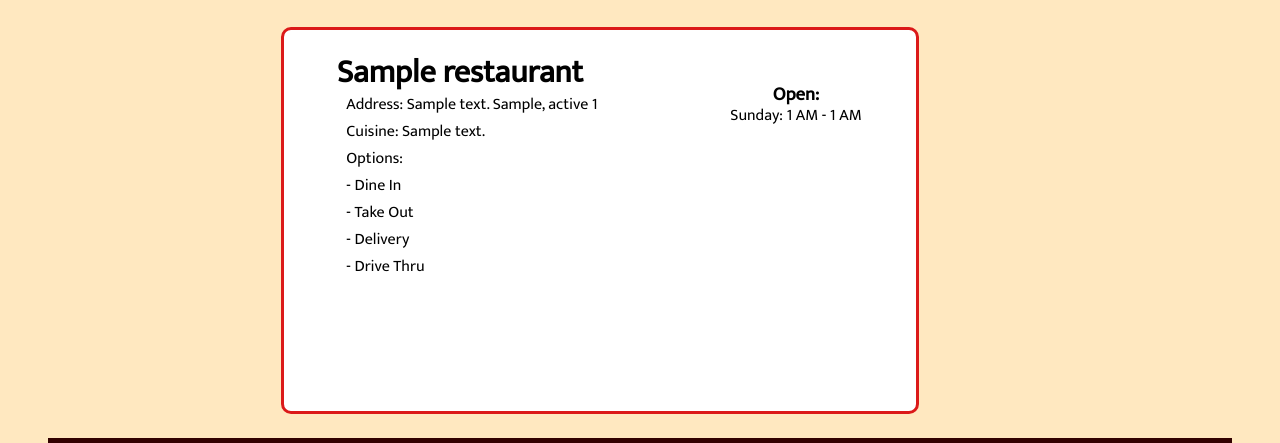
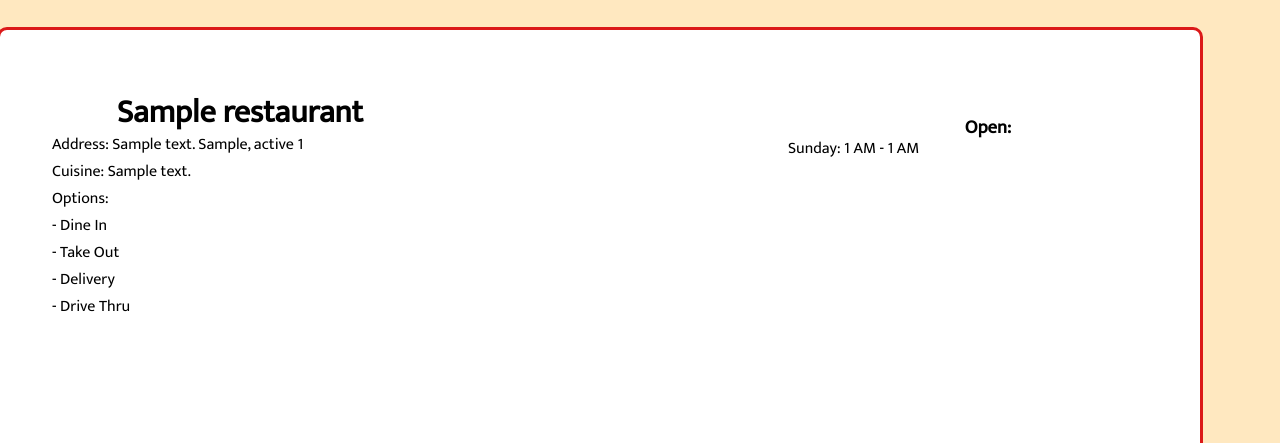
Before and after one commit to jvpati17/hole-in-the-wall, a Django app: page /restaurants/1/ in a window 1280 px wide. Shown: the part 197-640 px from the top of the page. Run offline with Django 3.2, Linux system fonts and the light colour scheme; tables that the repository leaves empty hold one stand-in row (values such as "Sample post").

Commit message:
fix alignment on restaurant details page

```diff
--- a/main_app/static/css/style.css
+++ b/main_app/static/css/style.css
@@ -92,10 +92,6 @@ h2 {
     text-align: center;
 }
 
-h3 {
-    margin-top: -1vh;
-}
-
 p {
     text-align: justify;
 }
@@ -118,7 +114,7 @@ p {
 }
 
 .rest-section {
-    width: 100vh;
+    width: 150vh;
     margin-right: 10vh;
     display: flex;
     flex-direction: row;
@@ -133,6 +129,7 @@ p {
     background-color: white;
     border: solid #db1919;
     border-radius: 10px;
+    width: 150vh;
 }
 
 .rest-details {
@@ -140,24 +137,25 @@ p {
     flex-direction: column;
     align-items: center;
     justify-content: center;
-    margin: 1vh 5vh 1vh auto;
+    margin: 1vh 20vh 1vh 20vh;
     padding: 2vh;
-    width: 40vh;
+    width: 75vh;
 }
 
 .rest-details > h3 {
-    width: 100vh;
+    width: 75vh;
     text-align: center;
     font-weight: bold;
 }
 
 .rest-header {
     font-size: xx-large;
+    width: 50vh;
 }
 
 .days-details {
-    width: 30vh;
-    margin-left: 30vhvh;
+    width: 50vh;
+    margin: 1vh 20vh 1vh 20vh;
     display: flex;
     flex-direction: column;
     align-items: center;
@@ -175,6 +173,7 @@ p {
 
 .rest-text, .days-text {
     height: 35vh;
+    width: 50vh;
 }
 
 .days-text {
```
